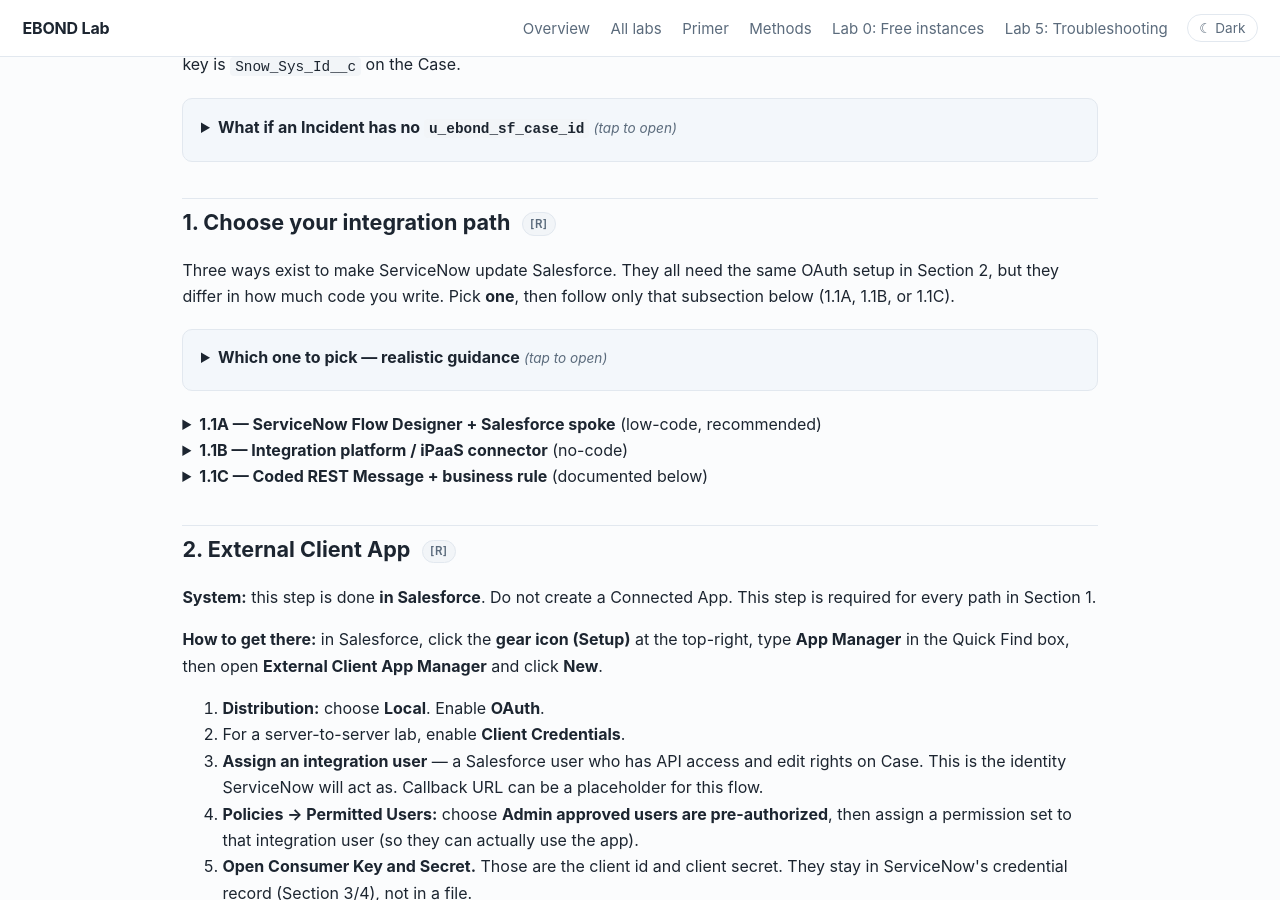
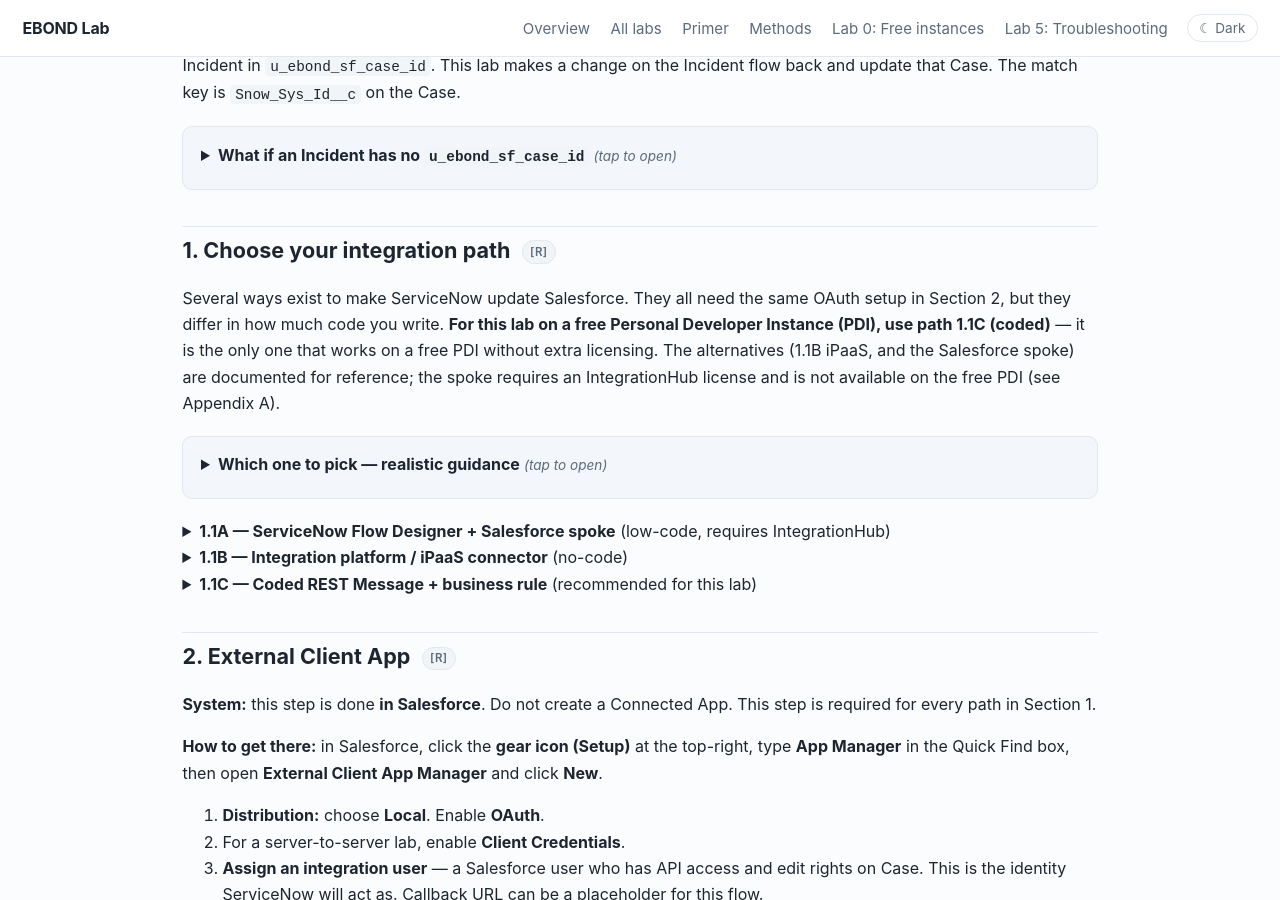
Before and after one commit to eltonaguiar/EBOND_ServiceNowSalesforce, a Jekyll site: the page built from site/labs/03-snow-to-salesforce.md, in a window 1280 px wide and 900 px high, scrolled down 1115 px. Built offline with Jekyll 4.4.1, drawn with Linux system fonts in a browser that asks for light colours; some of the changed text lies outside the part shown.

Commit message:
Lab 3: make coded path (1.1C) recommended; move Salesforce spoke to Appendix A (not available on PDI)

```diff
--- a/site/labs/03-snow-to-salesforce.md
+++ b/site/labs/03-snow-to-salesforce.md
@@ -19,9 +19,9 @@ permalink: /labs/03-snow-to-salesforce/
       </li>
       <li><a href="#path">1. Choose your integration path <span class="req">[R]</span></a>
         <ol class="toc-list">
-          <li><a href="#optA">1.1A Flow Designer + Salesforce spoke (low-code)</a></li>
+          <li><a href="#optC">1.1C Coded REST Message + business rule (recommended)</a></li>
           <li><a href="#optB">1.1B iPaaS connector (no-code)</a></li>
-          <li><a href="#optC">1.1C Coded REST Message + business rule</a></li>
+          <li><a href="#optA">1.1A Flow Designer + Salesforce spoke (Appendix A — not on PDI)</a></li>
         </ol>
       </li>
       <li><a href="#eca">2. External Client App <span class="req">[R]</span></a></li>
@@ -31,6 +31,7 @@ permalink: /labs/03-snow-to-salesforce/
       <li><a href="#bulk">6. Linking existing tickets (bulk) <span class="req">[O]</span></a></li>
       <li><a href="#notes">7. Post-lab notes <span class="req">[O]</span></a></li>
       <li><a href="#research">8. Integration complexity research <span class="req">[O]</span></a></li>
+      <li><a href="#appendix">Appendix A — Salesforce spoke (requires IntegrationHub)</a></li>
     </ol>
   </div>
 </nav>
@@ -67,7 +68,7 @@ permalink: /labs/03-snow-to-salesforce/
 
 ## 1. Choose your integration path <span class="req">[R]</span> {#path}
 
-<p>Three ways exist to make ServiceNow update Salesforce. They all need the same OAuth setup in Section 2, but they differ in how much code you write. Pick <strong>one</strong>, then follow only that subsection below (1.1A, 1.1B, or 1.1C).</p>
+<p>Several ways exist to make ServiceNow update Salesforce. They all need the same OAuth setup in Section 2, but they differ in how much code you write. <strong>For this lab on a free Personal Developer Instance (PDI), use path 1.1C (coded)</strong> — it is the only one that works on a free PDI without extra licensing. The alternatives (1.1B iPaaS, and the Salesforce spoke) are documented for reference; the spoke requires an IntegrationHub license and is not available on the free PDI (see Appendix A).</p>
 
 <details class="note">
 <summary><strong>Which one to pick — realistic guidance</strong> <em>(tap to open)</em></summary>
@@ -78,8 +79,8 @@ permalink: /labs/03-snow-to-salesforce/
 <h4>The best pick for maintainability, by situation</h4>
 <ul>
 <li><strong>Small team, no advanced developers, few fields, one direction → choose 1.1B</strong> (iPaaS). The vendor maintains the connector; a business analyst can map fields in a UI; upgrades and auth are handled for you. Best long-term maintainability with the least specialized skill. Cost is the factor to weigh.</li>
-<li><strong>You have ServiceNow admins (not developers) and want the integration to live inside ServiceNow → choose 1.1A</strong> (Flow + Salesforce spoke). No custom code to review, deploy, or version; the Flow is the artifact. Great when you want the logic close to the source of the trigger and you already pay for IntegrationHub — but note IntegrationHub is a paid subscription and may not be on a free PDI, so on a free instance the coded path (1.1C) is the reliable choice.</li>
-<li><strong>You need very specific, complex, or unusual behavior — custom fields per source, conditional logic, retries, transformations, multiple directions, audit hooks → choose 1.1C</strong> (coded). Code is the most flexible and the only option that fully controls bytes on the wire. It demands real developers to maintain, and it is the hardest to hand off. This is the right choice only when the other two cannot express the requirement.</li>
+<li><strong>You have ServiceNow admins (not developers) and want the integration to live inside ServiceNow → choose 1.1A</strong> (Flow + Salesforce spoke, Appendix A). No custom code to review, deploy, or version; the Flow is the artifact. But this requires an <strong>IntegrationHub</strong> license and is not available on a free PDI — so for a free instance, use the coded path (1.1C).</li>
+<li><strong>You need very specific, complex, or unusual behavior — custom fields per source, conditional logic, retries, transformations, multiple directions, audit hooks → choose 1.1C</strong> (coded). Code is the most flexible and the only option that fully controls bytes on the wire. It is also the only path that works on a free PDI. It demands real developers to maintain, and it is the hardest to hand off.</li>
 </ul>
 
 <h4>Realistic best practice</h4>
@@ -106,37 +107,8 @@ permalink: /labs/03-snow-to-salesforce/
 </details>
 
 <details id="optA">
-<summary><strong>1.1A — ServiceNow Flow Designer + Salesforce spoke</strong> (low-code, recommended)</summary>
-
-<p><strong>System:</strong> you work <strong>inside ServiceNow</strong> (the PDI), not in Salesforce. You build a <strong>Flow</strong> there that calls Salesforce on your behalf using the External Client App credentials from Section 2.</p>
-
-<p><strong>How to get there:</strong> in your ServiceNow instance, open the left navigation menu (the "All" menu, top-left) and choose <strong>Process Automation → Flow Designer</strong>. From the Flow Designer landing page, click <strong>New Flow</strong>. The create dialog asks for:</p>
-<ul>
-<li><strong>Flow name</strong> (required) — e.g. <code>EBOND Update Case</code></li>
-<li><strong>Application</strong> (required dropdown) — pick a sensible application for your work, or <strong>Global</strong>, rather than whatever is currently selected (e.g. "Service Graph Connector for Microsoft SCCM").</li>
-<li><strong>Description</strong> (optional)</li>
-<li>Additional properties (<strong>Protection</strong>, <strong>Run as</strong>, <strong>Run with roles</strong>, <strong>Flow priority default</strong>) — leave at their defaults for this lab.</li>
-</ul>
-<p>Click <strong>Build flow</strong>. There is <strong>no "Flow for Record" choice at create time</strong> — you make it a record-triggered flow by configuring the trigger <em>after</em> you enter the flow canvas (step 1 below).</p>
-<p><strong>Where to find it later:</strong> the navigator also has a <strong>Flow Administration</strong> section (under Process Automation) where you can manage the flow once it exists — <strong>Active Flows</strong> lists running flows and <strong>Today's Executions</strong> shows run history. You will use those in Section 5 to confirm the flow ran.</p>
-<p><strong>Licensing caveat:</strong> this path uses the Salesforce spoke, which ships with <strong>Integration Hub</strong>. Integration Hub is a paid subscription and is not reliably included on a free Personal Developer Instance (PDI). If your PDI cannot activate the spoke, use <strong>1.1C</strong> (coded), which needs no extra license. Verify the spoke is available in your instance before committing to this path.</p>
-
-<ol>
-<li><strong>Trigger.</strong> In the Flow's trigger step, set the table to <strong>Incident [incident]</strong>, the trigger to <strong>Record created or updated</strong>, and the condition (filter) to <strong><code>u_ebond_sf_case_id</code> is not empty</strong>. This means the Flow only runs for Incidents that are already linked to a Salesforce Case; unlinked ones are ignored (this is the same guard the coded rule uses).</li>
-<li><strong>Loop guard condition.</strong> Add a condition that the Flow also skips when <strong><code>u_sync_source</code> = <code>salesforce</code></strong>. Lab 2 set that value when it created the Incident from Salesforce, so this stops the Flow from "echoing" its own update back to Salesforce forever.</li>
-<li><strong>Action — call Salesforce.</strong> Add an action of type <strong>Salesforce → Update Record</strong> (the standard spoke update action; the Case-specific "Update Case" action works the same way). In this action, choose the External Client App connection (from Section 2) as the credential.</li>
-<li><strong>Set the Record ID — this is the key step.</strong> The update action updates one specific Salesforce record, and you must tell it <em>which</em> Case. In the action's <strong>Record ID</strong> input, add the data pill for <strong><code>u_ebond_sf_case_id</code></strong> (the Salesforce Case Id stored on the Incident). The spoke does not guess or auto-match on <code>Snow_Sys_Id__c</code> — you supply the record Id here.</li>
-<li><strong>Map the fields.</strong> Tell the action which Incident value goes into which Case field:
-<ul>
-<li>Case <strong>Subject</strong> ← Incident <strong>short_description</strong></li>
-<li>Case <strong>Description</strong> ← Incident <strong>description</strong></li>
-<li>Case <strong>Snow_Number__c</strong> ← Incident <strong>number</strong></li>
-<li>Case <strong>Snow_Sync_Source__c</strong> ← the fixed text <strong>servicenow</strong></li>
-</ul></li>
-<li><strong>Save, activate, and test.</strong> Save and activate the Flow, then edit an Incident's short description by hand (with <code>u_sync_source</code> blank or <code>servicenow</code>) and confirm the matching Case updates.</li>
-</ol>
-
-<p><strong>Then:</strong> you are done — skip Sections 3 and 4 (they are the coded path) and go to Section 5, Prove it.</p>
+<summary><strong>1.1A — ServiceNow Flow Designer + Salesforce spoke</strong> (low-code, requires IntegrationHub)</summary>
+<p><strong>Not available on the free PDI.</strong> This path uses the Salesforce spoke, which requires an <strong>Integration Hub</strong> subscription. It is not available on a free Personal Developer Instance. Its full steps are preserved in <strong>Appendix A</strong>. For this lab, use <strong>1.1C</strong> (coded) instead.</p>
 </details>
 
 <details id="optB">
@@ -152,10 +124,10 @@ permalink: /labs/03-snow-to-salesforce/
 </details>
 
 <details id="optC">
-<summary><strong>1.1C — Coded REST Message + business rule</strong> (documented below)</summary>
-<p>This is the fully coded path that the rest of this page (Sections 3 and 4) documents: a hand-written <strong>REST Message</strong> and an <strong>async business rule</strong> in JavaScript that PATCHes the Case. It is the most code-heavy option; use it if you want to see exactly what the Flow/spoke or iPaaS does under the hood.</p>
+<summary><strong>1.1C — Coded REST Message + business rule</strong> (recommended for this lab)</summary>
+<p>This is the fully coded path that Sections 3 and 4 document: a hand-written <strong>REST Message</strong> and an <strong>async business rule</strong> in JavaScript that PATCHes the Case. It is the recommended path here because it works on a free PDI without extra licensing (the spoke is not available on a PDI).</p>
 <ul>
-<li><strong>Then:</strong> follow Sections 3 and 4, then Section 5, Prove it.</li>
+<li><strong>Use this path:</strong> follow Sections 3 and 4, then Section 5, Prove it.</li>
 </ul>
 </details>
 
@@ -392,3 +364,39 @@ An un-scoped link of <em>all</em> Incidents is usually wrong: many are unrelated
 <li><strong>Salesforce — REST API (for coded path):</strong> <a href="https://developer.salesforce.com/docs/atlas.en-us.api_rest.meta/api_rest/intro_what_is_rest_api.htm">developer.salesforce.com — REST API</a></li>
 </ul>
 </details>
+
+## Appendix A — Salesforce spoke (requires IntegrationHub) {#appendix}
+
+<p><strong>Why this is an appendix:</strong> the Salesforce spoke ships with <strong>Integration Hub</strong>, a paid subscription. On a free Personal Developer Instance (PDI) the spoke install reports <em>"This application is unavailable on developer instances."</em> So this path cannot be completed on the free PDI. It is kept here for completeness and for instances that do have IntegrationHub.</p>
+
+<details>
+<summary><strong>Full steps — ServiceNow Flow Designer + Salesforce spoke</strong> <em>(tap to open)</em></summary>
+
+<p><strong>System:</strong> you work <strong>inside ServiceNow</strong> (an instance with IntegrationHub licensed). You build a <strong>Flow</strong> there that calls Salesforce on your behalf using the External Client App credentials from Section 2.</p>
+
+<p><strong>How to get there:</strong> in your ServiceNow instance, open the left navigation menu (the "All" menu, top-left) and choose <strong>Process Automation → Flow Designer</strong>. From the Flow Designer landing page, click <strong>New Flow</strong>. The create dialog asks for:</p>
+<ul>
+<li><strong>Flow name</strong> (required) — e.g. <code>EBOND Update Case</code></li>
+<li><strong>Application</strong> (required dropdown) — pick a sensible application for your work, or <strong>Global</strong>, rather than whatever is currently selected (e.g. "Service Graph Connector for Microsoft SCCM").</li>
+<li><strong>Description</strong> (optional)</li>
+<li>Additional properties (<strong>Protection</strong>, <strong>Run as</strong>, <strong>Run with roles</strong>, <strong>Flow priority default</strong>) — leave at their defaults for this lab.</li>
+</ul>
+<p>Click <strong>Build flow</strong>. There is <strong>no "Flow for Record" choice at create time</strong> — you make it a record-triggered flow by configuring the trigger <em>after</em> you enter the flow canvas (step 1 below).</p>
+
+<ol>
+<li><strong>Trigger.</strong> In the Flow's trigger step, set the table to <strong>Incident [incident]</strong>, the trigger to <strong>Record created or updated</strong>, and the condition (filter) to <strong><code>u_ebond_sf_case_id</code> is not empty</strong>.</li>
+<li><strong>Loop guard condition.</strong> Add a condition that the Flow also skips when <strong><code>u_sync_source</code> = <code>salesforce</code></strong>.</li>
+<li><strong>Action — call Salesforce.</strong> Add an action of type <strong>Salesforce → Update Record</strong> (the standard spoke update action; the Case-specific "Update Case" action works the same way). Choose the External Client App connection (from Section 2) as the credential.</li>
+<li><strong>Set the Record ID — this is the key step.</strong> In the action's <strong>Record ID</strong> input, add the data pill for <strong><code>u_ebond_sf_case_id</code></strong> (the Salesforce Case Id stored on the Incident). The spoke does not guess or auto-match on <code>Snow_Sys_Id__c</code> — you supply the record Id here.</li>
+<li><strong>Map the fields.</strong> Tell the action which Incident value goes into which Case field:
+<ul>
+<li>Case <strong>Subject</strong> ← Incident <strong>short_description</strong></li>
+<li>Case <strong>Description</strong> ← Incident <strong>description</strong></li>
+<li>Case <strong>Snow_Number__c</strong> ← Incident <strong>number</strong></li>
+<li>Case <strong>Snow_Sync_Source__c</strong> ← the fixed text <strong>servicenow</strong></li>
+</ul></li>
+<li><strong>Save, activate, and test.</strong> Save and activate the Flow, then edit an Incident's short description by hand (with <code>u_sync_source</code> blank or <code>servicenow</code>) and confirm the matching Case updates.</li>
+</ol>
+
+<p><strong>Then:</strong> skip Sections 3 and 4 (they are the coded path) and go to Section 5, Prove it. You can confirm the flow ran under <strong>Process Automation → Flow Administration → Today's Executions</strong>.</p>
+</details>
```
